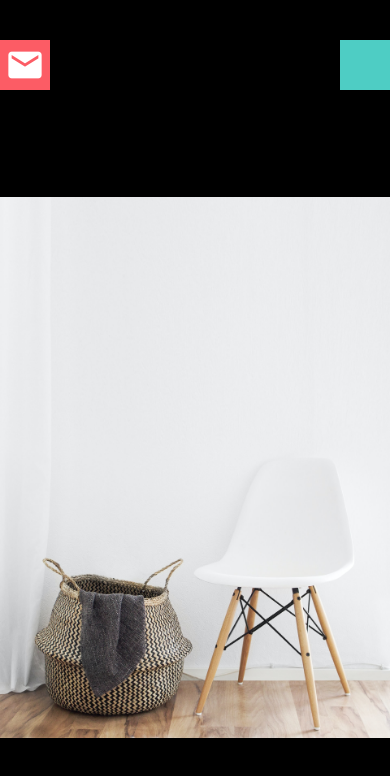
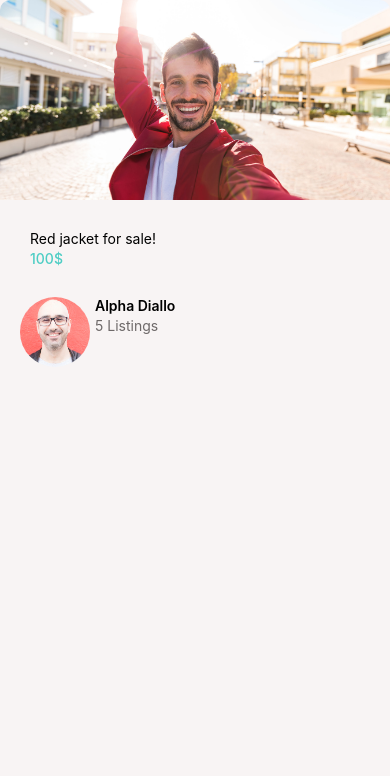
Before and after one commit to alphakahere/withDoneIt, a React Native app: screen / in a window 390 px wide. Shown: the top 776 px of the page. Built offline with nearby package versions, Linux system fonts and the light colour scheme.

Commit message:
refactoring

```diff
--- a/App.js
+++ b/App.js
@@ -11,13 +11,13 @@ export default function App() {
 		<SafeAreaView style={styles.container}>
 			<ExpoStatusBar style="auto" />
 			{/* <WelcomeScreen /> */}
-			<ViewImageScreen />
+			{/* <ViewImageScreen /> */}
 			{/* <Card
 				title="Red jacket for sale!"
 				subTitle="100$"
 				image={require("./app/assets/jacket.jpg")}
 			/> */}
-			{/* <ListingScreen /> */}
+			<ListingScreen />
 		</SafeAreaView>
 	);
 }
--- a/app/components/Button.js
+++ b/app/components/Button.js
@@ -2,9 +2,9 @@ import React from "react";
 import { StyleSheet, Text, TouchableOpacity } from "react-native";
 import colors from "../config/colors";
 
-function Button({ bgColor, text }) {
+function Button({ bgColor = "primary", text }) {
 	return (
-		<TouchableOpacity style={[styles.button]}>
+		<TouchableOpacity style={[styles.button, { backgroundColor: colors[bgColor] }]}>
 			<Text style={styles.text}>{text}</Text>
 		</TouchableOpacity>
 	);
@@ -13,8 +13,7 @@ function Button({ bgColor, text }) {
 const styles = StyleSheet.create({
 	button: {
 		width: "100%",
-		backgroundColor: colors.primary,
-		borderRadius: 50,
+		borderRadius: 25,
 		padding: 14,
 		marginBottom: 10,
 	},
--- a/app/components/Card.js
+++ b/app/components/Card.js
@@ -17,16 +17,15 @@ export default function Card({ title, subTitle, image }) {
 const styles = StyleSheet.create({
 	card: {
 		backgroundColor: "#FFF",
-		borderRadius: 10,
+		borderRadius: 15,
+		overflow: "hidden",
 	},
 	image: {
 		width: "100%",
 		height: 200,
-		borderTopLeftRadius: 10,
-		borderTopRightRadius: 10,
 	},
 	cardInfoContainer: {
-		padding: 10,
+		padding: 20,
 	},
 	cardTitle: {
 		fontSize: 14,
@@ -35,7 +34,7 @@ const styles = StyleSheet.create({
 	},
 	subTitle: {
 		fontSize: 14,
-		fontWeight: "500",
+		fontWeight: "bold",
 		color: colors.secondary,
 	},
 });
--- /dev/null
+++ b/app/components/ListingItem.js
@@ -0,0 +1,38 @@
+import { View, Text, StyleSheet, Image } from "react-native";
+import React from "react";
+import colors from "../config/colors";
+
+const ListingItem = ({ image, title, subTitle }) => {
+	return (
+		<View style={styles.profileContainer}>
+			<Image source={image} resizeMode="contain" style={styles.avatar} />
+			<View>
+				<Text style={styles.title}>{title}</Text>
+				<Text style={styles.subTitle}>{subTitle}</Text>
+			</View>
+		</View>
+	);
+};
+
+const styles = StyleSheet.create({
+	title: {
+		fontSize: 14,
+		fontWeight: "600",
+		marginBottom: 3,
+	},
+	subTitle: {
+		fontSize: 14,
+		color: colors.medium,
+	},
+	profileContainer: {
+		flexDirection: "row",
+		gap: 5,
+	},
+	avatar: {
+		width: 70,
+		height: 70,
+		borderRadius: 35,
+	},
+});
+
+export default ListingItem;
--- a/app/config/colors.js
+++ b/app/config/colors.js
@@ -3,4 +3,6 @@ export default {
 	secondary: "#4ECDC4",
 	black: "#000",
 	gray: "#f8f4f4",
+	white: "#ffffff",
+	medium: "#6e6969",
 };
--- a/app/screens/ListingScreen.js
+++ b/app/screens/ListingScreen.js
@@ -1,6 +1,7 @@
 import { Image, StyleSheet, Text, View } from "react-native";
 import React from "react";
 import colors from "../config/colors";
+import ListingItem from "../components/ListingItem";
 
 export default function ListingScreen() {
 	return (
@@ -10,22 +11,16 @@ export default function ListingScreen() {
 				resizeMode="cover"
 				style={styles.image}
 			/>
-			<View style={{ padding: 10 }}>
+			<View style={{ padding: 20 }}>
 				<View style={styles.cardInfoContainer}>
 					<Text style={styles.cardTitle}>Red jacket for sale!</Text>
 					<Text style={styles.subTitle}>100$</Text>
 				</View>
-				<View style={styles.profileContainer}>
-					<Image
-						source={require("../assets/mosh.jpg")}
-						resizeMode="contain"
-						style={styles.avatar}
-					/>
-					<View>
-						<Text>Mosh Hamedani</Text>
-						<Text>5 Listings</Text>
-					</View>
-				</View>
+				<ListingItem
+					image={require("../assets/mosh.jpg")}
+					title="Alpha Diallo"
+					subTitle="5 Listings"
+				/>
 			</View>
 		</View>
 	);
@@ -52,13 +47,4 @@ const styles = StyleSheet.create({
 		fontWeight: "500",
 		color: colors.secondary,
 	},
-	profileContainer: {
-		flexDirection: "row",
-		gap: 5,
-	},
-	avatar: {
-		width: 60,
-		height: 60,
-		borderRadius: 100,
-	},
 });
--- a/app/screens/ViewImageScreen.js
+++ b/app/screens/ViewImageScreen.js
@@ -5,17 +5,18 @@ import { MaterialCommunityIcons } from "@expo/vector-icons";
 const ViewImageScreen = () => {
 	return (
 		<View style={{ flex: 1, paddingTop: 40, backgroundColor: colors.black }}>
-			<View
-				style={{
-					justifyContent: "space-between",
-					flexDirection: "row",
-				}}
-			>
-				<View style={styles.closeIcon}>
-					<MaterialCommunityIcons name="email" color="white" size={40} />
-				</View>
-				<View style={styles.deleteIcon}></View>
-			</View>
+			<MaterialCommunityIcons
+				name="close"
+				color="white"
+				size={40}
+				style={styles.closeIcon}
+			/>
+			<MaterialCommunityIcons
+				name="trash-can-outline"
+				color="white"
+				size={40}
+				style={styles.deleteIcon}
+			/>
 			<Image
 				source={require("../assets/chair.jpg")}
 				resizeMode="contain"
@@ -31,16 +32,10 @@ const styles = StyleSheet.create({
 		flex: 1,
 	},
 	closeIcon: {
-		backgroundColor: colors.primary,
-		width: 50,
-		height: 50,
-		justifyContent: "center",
-		alignItems: "center",
+		position: "absolute",
+		top: 30,
+		left: 20,
 	},
-	deleteIcon: {
-		backgroundColor: colors.secondary,
-		width: 50,
-		height: 50,
-	},
+	deleteIcon: { position: "absolute", top: 30, right: 20 },
 });
 export default ViewImageScreen;
--- a/app/screens/WelcomeScreen.js
+++ b/app/screens/WelcomeScreen.js
@@ -13,12 +13,12 @@ const WelcomeScreen = () => {
 		>
 			<View style={styles.logoContainer}>
 				<Image source={require("../assets/logo-red.png")} style={styles.logo} />
-				<Text>Sell what you don't need</Text>
+				<Text style={styles.tagline}>Sell what you don't need</Text>
 			</View>
-			{/* <View style={styles.loginButton} color="#fc5c65" />
-			<View style={styles.registerButton} color="#4ECDC4" /> */}
-			<Button text="Login" />
-			<Button text="Register" />
+			<View style={styles.buttonsContainer}>
+				<Button text="Login" />
+				<Button text="Register" bgColor="secondary" />
+			</View>
 		</ImageBackground>
 	);
 };
@@ -38,15 +38,14 @@ const styles = StyleSheet.create({
 		width: 80,
 		height: 80,
 	},
-	loginButton: {
-		backgroundColor: colors.primary,
+	tagline: {
+		fontSize: 24,
+		fontWeight: "600",
+		paddingVertical: 20,
+	},
+	buttonsContainer: {
+		padding: 20,
 		width: "100%",
-		height: 70,
-	},
-	registerButton: {
-		backgroundColor: colors.secondary,
-		width: "100%",
-		height: 70,
 	},
 });
 export default WelcomeScreen;
```
